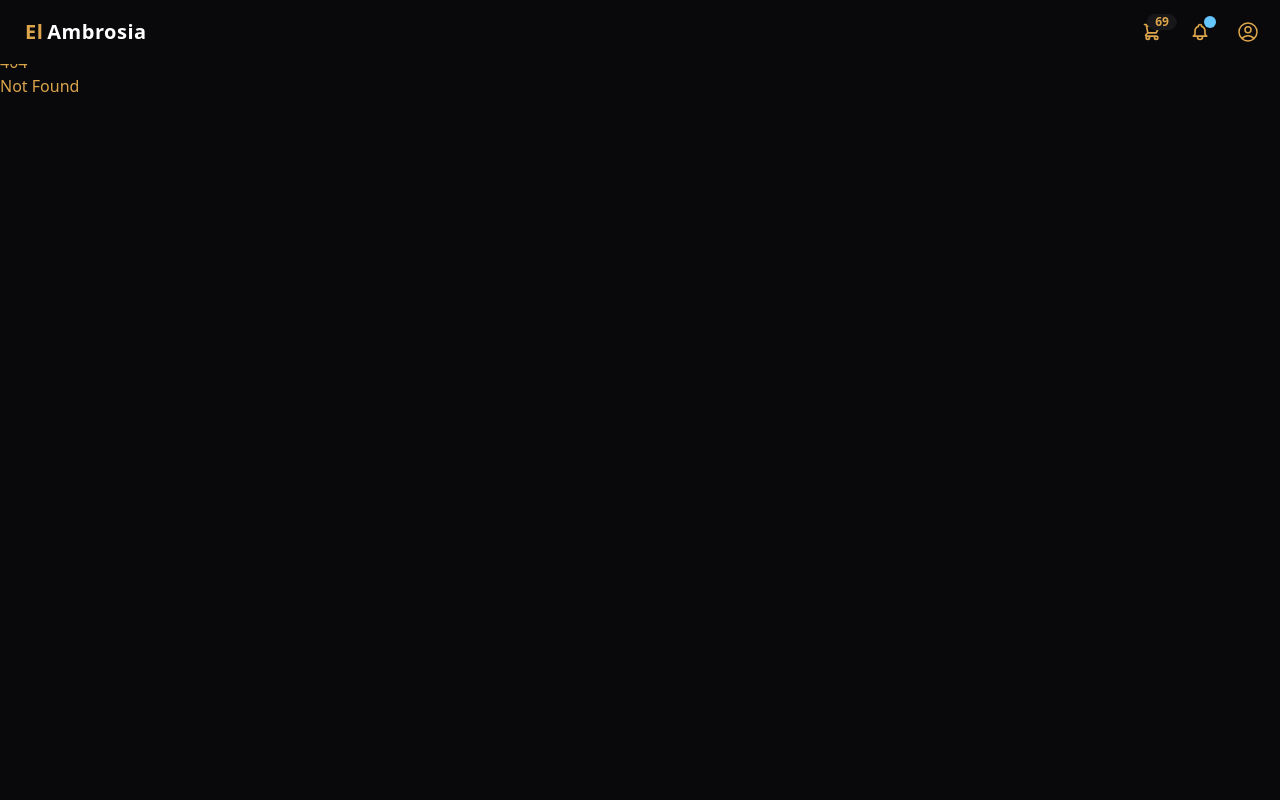
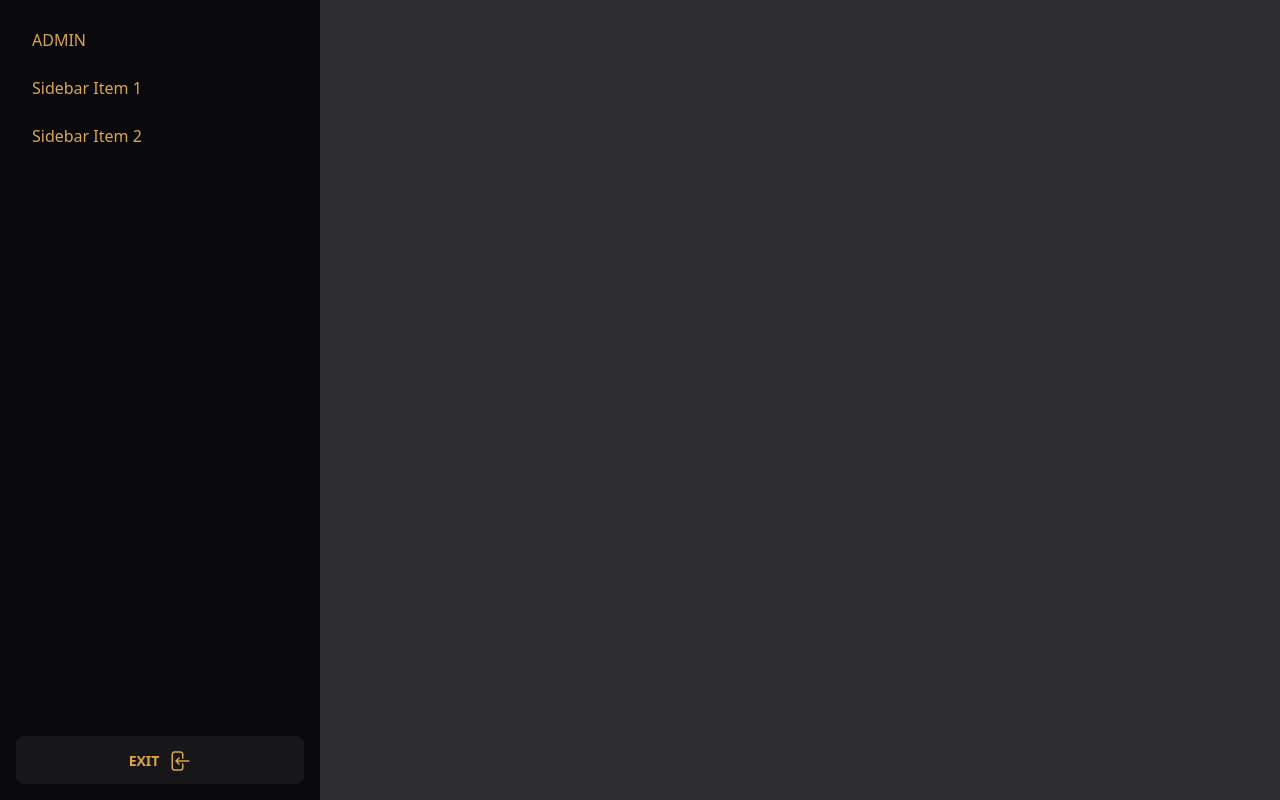
Before and after one commit to dongumayagay/El-Ambrosia, a SvelteKit app: page /admin in a window 1280 px wide. Before the commit this address had no page. Built offline with nearby package versions, Linux system fonts and the light colour scheme.

Commit message:
placeholder admin page

```diff
--- /dev/null
+++ b/src/lib/components/admin/SideNavbar.svelte
@@ -0,0 +1,28 @@
+<div class="drawer-side">
+	<label for="my-drawer-2" class="drawer-overlay" />
+	<ul class="menu p-4 overflow-y-auto w-80 bg-base-100 text-base-content">
+		<!-- Sidebar content here -->
+		<li><a href="/"><h1 class="">ADMIN</h1></a></li>
+		<li><a href="/admin">Sidebar Item 1</a></li>
+		<li><a href="/admin">Sidebar Item 2</a></li>
+		<li class="mt-auto">
+			<a href="/" class="btn gap-2">
+				Exit
+				<svg
+					xmlns="http://www.w3.org/2000/svg"
+					fill="none"
+					viewBox="0 0 24 24"
+					stroke-width="1.5"
+					stroke="currentColor"
+					class="w-6 h-6"
+				>
+					<path
+						stroke-linecap="round"
+						stroke-linejoin="round"
+						d="M15.75 9V5.25A2.25 2.25 0 0013.5 3h-6a2.25 2.25 0 00-2.25 2.25v13.5A2.25 2.25 0 007.5 21h6a2.25 2.25 0 002.25-2.25V15M12 9l-3 3m0 0l3 3m-3-3h12.75"
+					/>
+				</svg>
+			</a>
+		</li>
+	</ul>
+</div>
--- a/src/lib/components/navbar/AccountButton.svelte
+++ b/src/lib/components/navbar/AccountButton.svelte
@@ -27,6 +27,7 @@
 				<!-- <span class="badge">New</span> -->
 			</a>
 		</li>
+		<li><a href="/admin">Admin</a></li>
 		<li><a href="/">Settings</a></li>
 		<li><a href="/">Logout</a></li>
 	</ul>
--- a/src/lib/components/navbar/Navbar.svelte
+++ b/src/lib/components/navbar/Navbar.svelte
@@ -5,6 +5,7 @@
 	import NotificationButton from './NotificationButton.svelte';
 </script>
 
+<div class="h-[50px]">
 	<nav class="fixed z-10 w-full bg-base-100 top-0">
 		<div class="navbar mx-auto max-w-7xl ">
 			<HomeLogoButton />
@@ -15,3 +16,4 @@
 			</div>
 		</div>
 	</nav>
+</div>
--- a/src/routes/+layout.svelte
+++ b/src/routes/+layout.svelte
@@ -1,9 +1,7 @@
 <script lang="ts">
-	import Navbar from '$lib/components/navbar/Navbar.svelte';
 	import '../app.postcss';
 </script>
 
-<main class="h-full min-h-full pt-[50px]">
-	<Navbar />
+<main class="h-full min-h-full">
 	<slot />
 </main>
--- a/src/routes/+page.svelte
+++ b/src/routes/+page.svelte
@@ -2,6 +2,7 @@
 	import Carousel from '$lib/components/carousel/Carousel.svelte';
 	import AboutSection from '$lib/components/home/AboutSection.svelte';
 	import FooterSection from '$lib/components/home/FooterSection.svelte';
+	import Navbar from '$lib/components/navbar/Navbar.svelte';
 	import RatingsSection from '$lib/components/ratings/RatingsSection.svelte';
 	import type { CarouselItemInterface } from '$lib/types';
 
@@ -26,6 +27,7 @@
 
 <svelte:head><title>Home | El Ambrosia</title></svelte:head>
 
+<Navbar />
 <div id="Products" class="h-[75%]">
 	<Carousel {carouselItems} />
 </div>
--- a/src/routes/+page.ts
+++ b/src/routes/+page.ts
@@ -1,4 +1,4 @@
-import type { PageLoad } from './$types';
+import type { PageLoad } from '../../.svelte-kit/types/src/routes/(app)/$types';
 
 export const prerender = true;
 
--- /dev/null
+++ b/src/routes/admin/+page.svelte
@@ -0,0 +1,52 @@
+<script>
+	import SideNavbar from '$lib/components/admin/SideNavbar.svelte';
+</script>
+
+<div class="drawer drawer-mobile h-full">
+	<input id="my-drawer-2" type="checkbox" class="drawer-toggle" />
+	<div class="drawer-content bg-base-300">
+		<nav class="navbar bg-base-100 transition lg:-translate-y-16">
+			<div class="navbar-start">
+				<label for="my-drawer-2" class="btn btn-ghost drawer-button lg:hidden">
+					<svg
+						xmlns="http://www.w3.org/2000/svg"
+						class="h-5 w-5"
+						fill="none"
+						viewBox="0 0 24 24"
+						stroke="currentColor"
+						><path
+							stroke-linecap="round"
+							stroke-linejoin="round"
+							stroke-width="2"
+							d="M4 6h16M4 12h16M4 18h7"
+						/></svg
+					>
+				</label>
+			</div>
+			<div class="navbar-center">
+				<a href="/admin" class="btn btn-ghost normal-case text-xl">ADMIN</a>
+			</div>
+			<div class="navbar-end">
+				<a href="/" class="btn btn-ghost btn-circle">
+					<div class="indicator">
+						<svg
+							xmlns="http://www.w3.org/2000/svg"
+							fill="none"
+							viewBox="0 0 24 24"
+							stroke-width="1.5"
+							stroke="currentColor"
+							class="w-6 h-6"
+						>
+							<path
+								stroke-linecap="round"
+								stroke-linejoin="round"
+								d="M15.75 9V5.25A2.25 2.25 0 0013.5 3h-6a2.25 2.25 0 00-2.25 2.25v13.5A2.25 2.25 0 007.5 21h6a2.25 2.25 0 002.25-2.25V15M12 9l-3 3m0 0l3 3m-3-3h12.75"
+							/>
+						</svg>
+					</div>
+				</a>
+			</div>
+		</nav>
+	</div>
+	<SideNavbar />
+</div>
--- a/src/routes/test/+layout.svelte
+++ /dev/null
@@ -1,5 +0,0 @@
-<script lang="ts">
-	import type { LayoutData } from './$types';
-
-	export let data: LayoutData;
-</script>
```
Also changed, not shown: static/manifest.json. Lines whose indentation alone changed are shown as unchanged.
